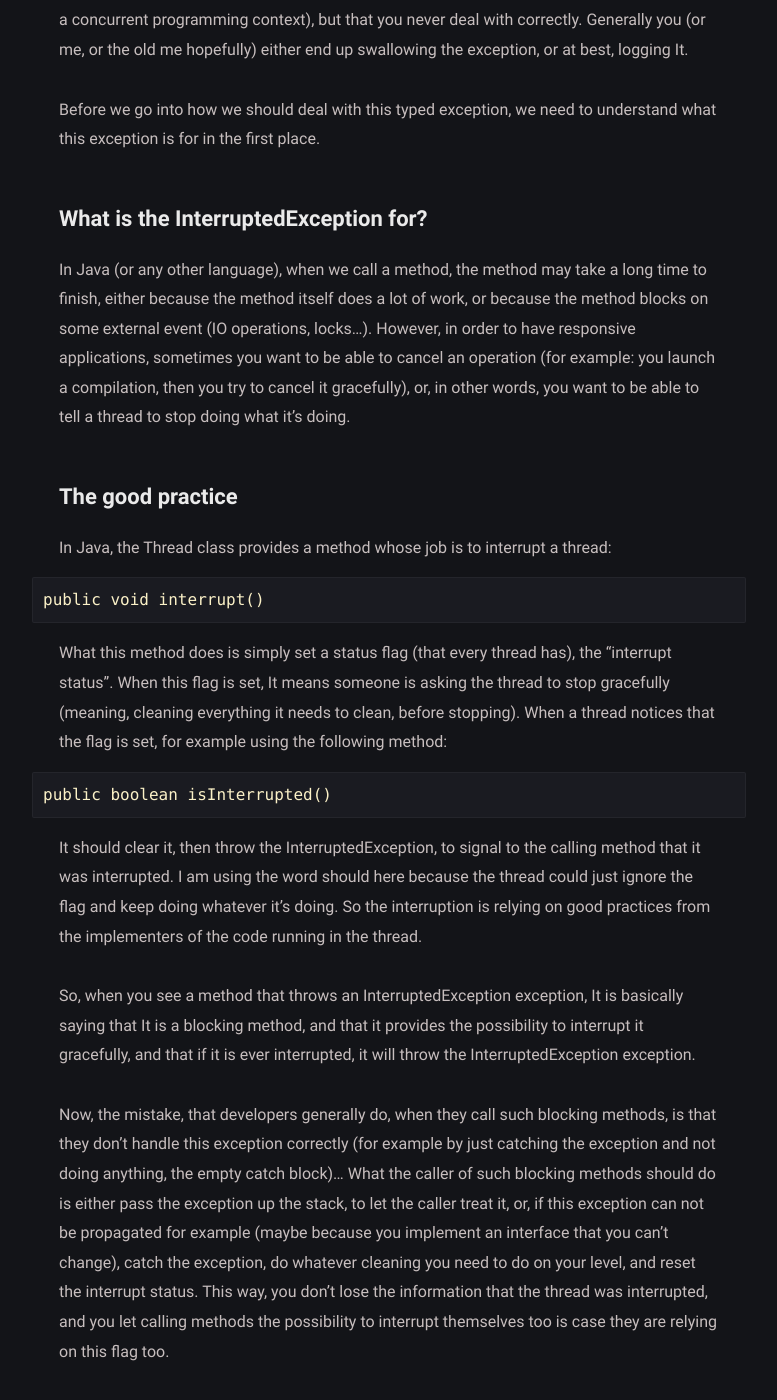
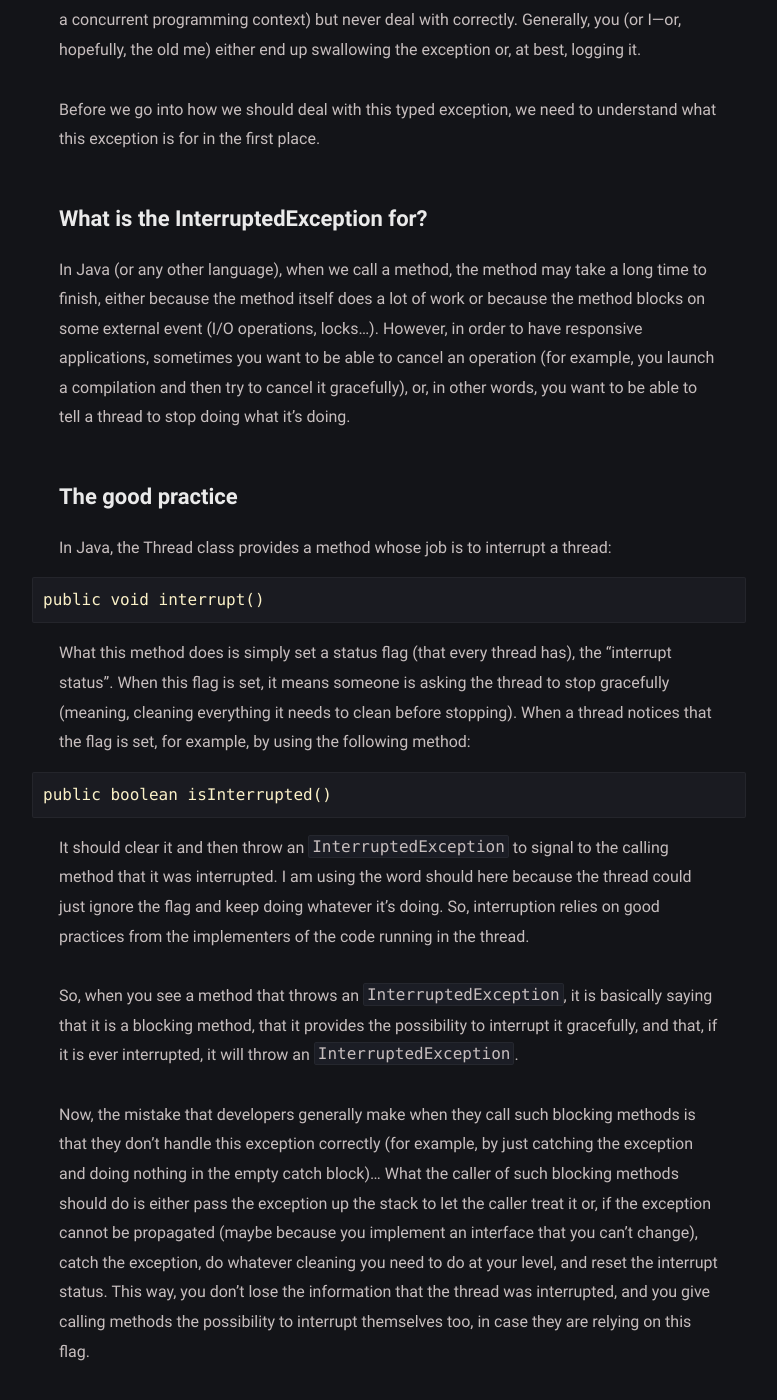
Before and after one commit to benayadt/benayadt.github.io, a Jekyll site: the page built from _posts/interrupted-exception/2021-07-26-interrupted-exception.md, in a window 1280 px wide and 1400 px high, scrolled down 517 px. Shown: the whole window, without its empty margins (251-1028 px from the left). Built offline with Jekyll 4.4.1, drawn with Linux system fonts in a browser that asks for light colours; comment, search, counter and statistics services are not loaded; some of the changed text lies outside the part shown.

Commit message:
Fix typos and improve clarity in articles on Linux and Java InterruptedException

````diff
--- a/_posts/interrupted-exception/2021-07-26-interrupted-exception.md
+++ b/_posts/interrupted-exception/2021-07-26-interrupted-exception.md
@@ -7,13 +7,13 @@ description:
 
 ## The bad practice
 
-From my own experience as a developer, the Java InterruptedException is one of those checked exceptions that you come across from time to time (much more often if you work in a concurrent programming context), but that you never deal with correctly. Generally you (or me, or the old me hopefully) either end up swallowing the exception, or at best, logging It.
+From my own experience as a developer, Java's `InterruptedException` is one of those checked exceptions that you come across from time to time (much more often if you work in a concurrent programming context) but never deal with correctly. Generally, you (or I—or, hopefully, the old me) either end up swallowing the exception or, at best, logging it.
 
 Before we go into how we should deal with this typed exception, we need to understand what this exception is for in the first place.
 
 ## What is the InterruptedException for?
 
-In Java (or any other language), when we call a method, the method may take a long time to finish, either because the method itself does a lot of work, or because the method blocks on some external event (IO operations, locks…). However, in order to have responsive applications, sometimes you want to be able to cancel an operation (for example: you launch a compilation, then you try to cancel it gracefully), or, in other words, you want to be able to tell a thread to stop doing what it’s doing.
+In Java (or any other language), when we call a method, the method may take a long time to finish, either because the method itself does a lot of work or because the method blocks on some external event (I/O operations, locks…). However, in order to have responsive applications, sometimes you want to be able to cancel an operation (for example, you launch a compilation and then try to cancel it gracefully), or, in other words, you want to be able to tell a thread to stop doing what it’s doing.
 
 ## The good practice
 
@@ -23,17 +23,17 @@ In Java, the Thread class provides a method whose job is to interrupt a thread:
 public void interrupt()
 ```
 
-What this method does is simply set a status flag (that every thread has), the “interrupt status”. When this flag is set, It means someone is asking the thread to stop gracefully (meaning, cleaning everything it needs to clean, before stopping). When a thread notices that the flag is set, for example using the following method:
+What this method does is simply set a status flag (that every thread has), the “interrupt status”. When this flag is set, it means someone is asking the thread to stop gracefully (meaning, cleaning everything it needs to clean before stopping). When a thread notices that the flag is set, for example, by using the following method:
 
 ```
 public boolean isInterrupted()
 ```
 
-It should clear it, then throw the InterruptedException, to signal to the calling method that it was interrupted. I am using the word should here because the thread could just ignore the flag and keep doing whatever it’s doing. So the interruption is relying on good practices from the implementers of the code running in the thread.
+It should clear it and then throw an `InterruptedException` to signal to the calling method that it was interrupted. I am using the word should here because the thread could just ignore the flag and keep doing whatever it’s doing. So, interruption relies on good practices from the implementers of the code running in the thread.
 
-So, when you see a method that throws an InterruptedException exception, It is basically saying that It is a blocking method, and that it provides the possibility to interrupt it gracefully, and that if it is ever interrupted, it will throw the InterruptedException exception.
+So, when you see a method that throws an `InterruptedException`, it is basically saying that it is a blocking method, that it provides the possibility to interrupt it gracefully, and that, if it is ever interrupted, it will throw an `InterruptedException`.
 
-Now, the mistake, that developers generally do, when they call such blocking methods, is that they don’t handle this exception correctly (for example by just catching the exception and not doing anything, the empty catch block)… What the caller of such blocking methods should do is either pass the exception up the stack, to let the caller treat it, or, if this exception can not be propagated for example (maybe because you implement an interface that you can’t change), catch the exception, do whatever cleaning you need to do on your level, and reset the interrupt status. This way, you don’t lose the information that the thread was interrupted, and you let calling methods the possibility to interrupt themselves too is case they are relying on this flag too.
+Now, the mistake that developers generally make when they call such blocking methods is that they don’t handle this exception correctly (for example, by just catching the exception and doing nothing in the empty catch block)… What the caller of such blocking methods should do is either pass the exception up the stack to let the caller treat it or, if the exception cannot be propagated (maybe because you implement an interface that you can’t change), catch the exception, do whatever cleaning you need to do at your level, and reset the interrupt status. This way, you don’t lose the information that the thread was interrupted, and you give calling methods the possibility to interrupt themselves too, in case they are relying on this flag.
 
 ## Conclusion
 
````
Also changed, not shown: _posts/back-to-linux/2026-10-18-back-to-linux.md (+7 -7 lines), _posts/kinesis-streams/2026-04-06-kinesis-streams.md (+4 -4 lines).
